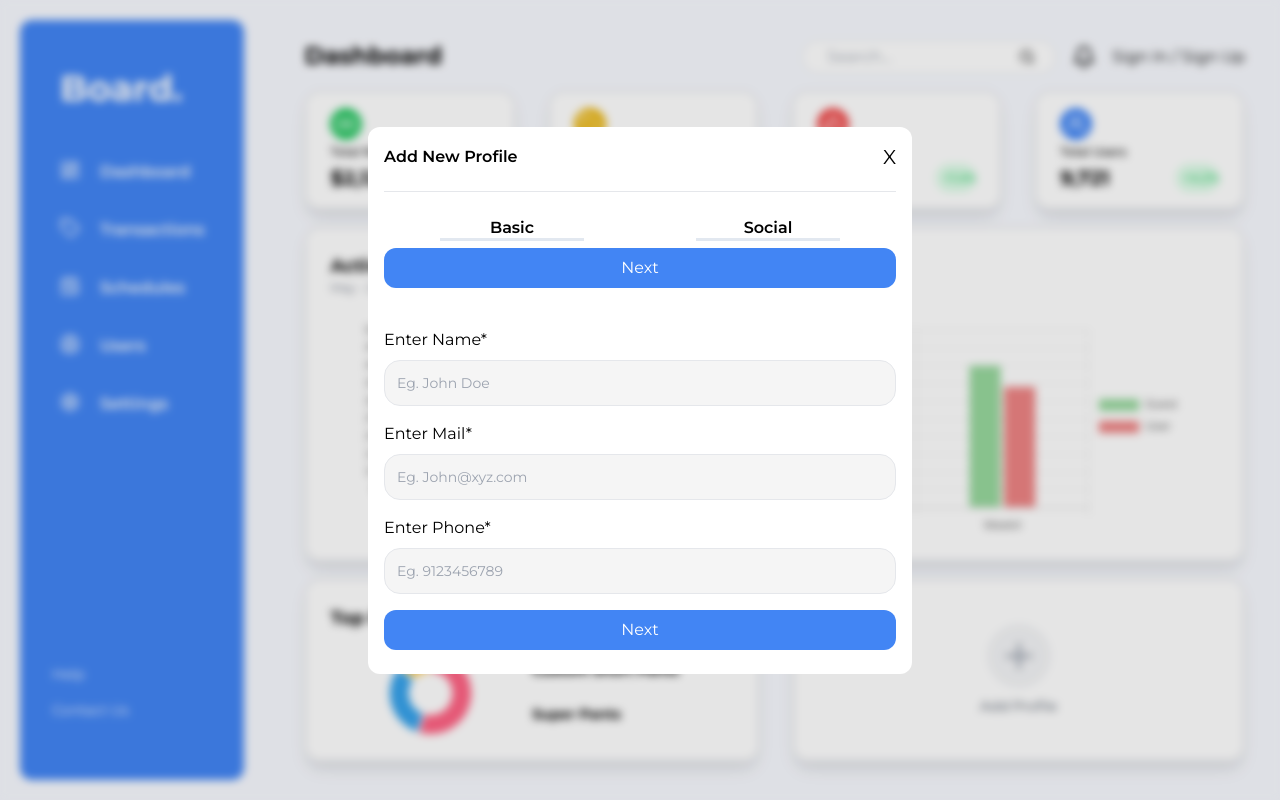
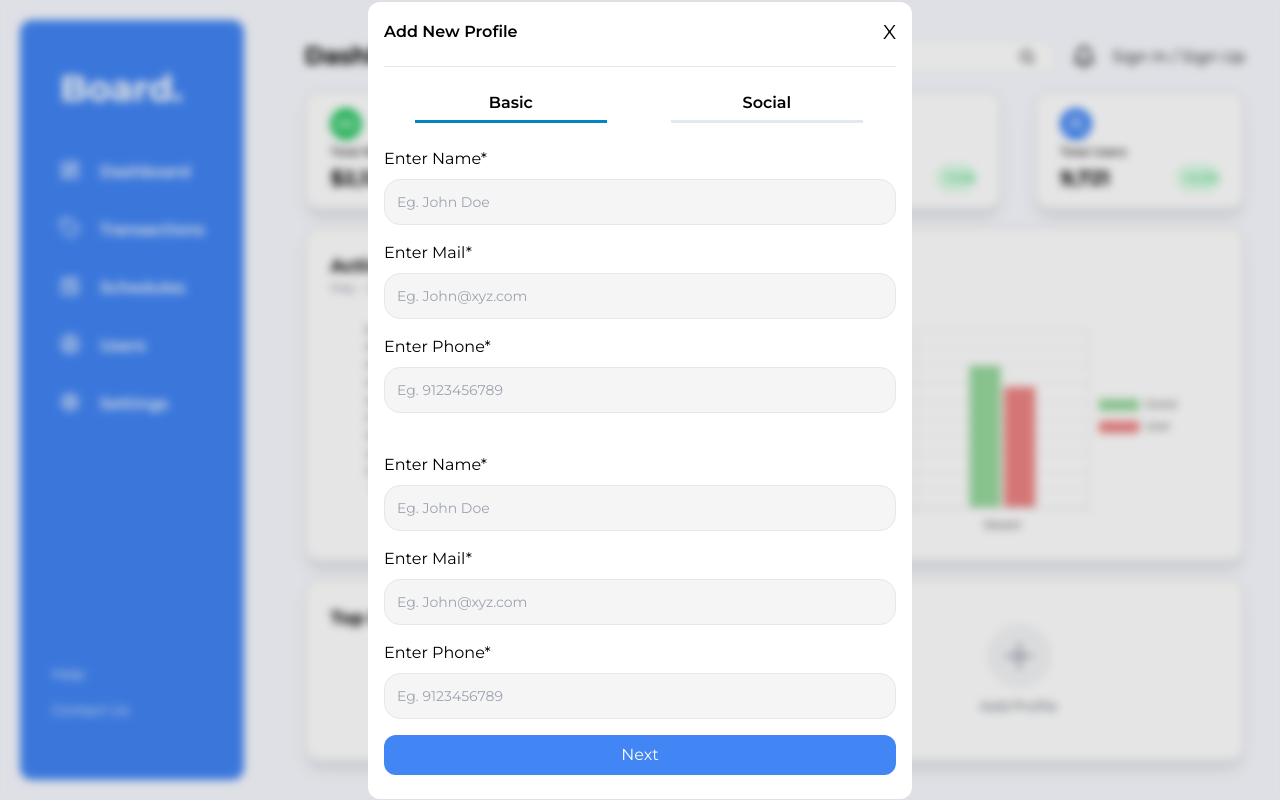
Before and after one commit to thejediboySHASHANK/Dashboard, a Next.js app: page /dashboard in a window 1280 px wide. Both pictures are taken after a click on the icon 1018 px from the left and 656 px from the top of the page. Built offline with nearby package versions, Linux system fonts and the light colour scheme; no server answers.

Commit message:
Push fix on Dashboard updation v6

```diff
--- a/app/globals.css
+++ b/app/globals.css
@@ -15,15 +15,15 @@ input.in {
     @apply w-full border my-2 py-3 px-3 rounded-2xl bg-[#F5F5F5] text-sm;
 }
 
-.step-item {
-    @apply relative flex flex-col justify-center items-center w-36;
+/*.step-item {*/
+/*    @apply relative flex flex-col justify-center items-center w-36;*/
+/*}*/
+
+.step-item{
+    @apply content-[''] bg-slate-200 absolute -bottom-2 w-48 h-[3px];
 }
 
-.step-item::before{
-    @apply content-[''] bg-slate-200 absolute w-full h-[3px];
-}
-
-.active .step-item{
+.active{
     @apply bg-sky-600;
 }
 
--- a/components/Modal.tsx
+++ b/components/Modal.tsx
@@ -2,7 +2,7 @@ import React, {useState} from 'react'
 import Stepper from "@/components/Stepper"
 const Modal = ({isVisible, onClose} : any) => {
     if (!isVisible) return null;
-    const [show, setShow] = useState(false)
+    // const [show, setShow] = useState(false)
 
     return (
         <div className="fixed inset-0 bg-black/10 backdrop-blur-sm flex justify-center items-center"
@@ -24,21 +24,6 @@ const Modal = ({isVisible, onClose} : any) => {
                     <div className="">
                         <Stepper />
                     </div>
-                    <div className="mt-8">
-                        <p className="text-md">Enter Name*</p>
-                        <input className="in" placeholder="Eg. John Doe"/>
-
-                        <p className="font-md mt-2">Enter Mail*</p>
-                        <input className="in" placeholder="Eg. John@xyz.com" />
-
-                        <p className="font-md mt-2">Enter Phone*</p>
-                        <input className="in" placeholder="Eg. 9123456789" />
-
-                        <button className="btn">
-                            Next
-                        </button>
-
-                    </div>
                 </div>
             </div>
         </div>
--- a/components/Stepper.jsx
+++ b/components/Stepper.jsx
@@ -3,19 +3,56 @@ import React, {useState} from 'react'
 const Stepper = () => {
     const steps = ["Basic", "Social"]
     const [currentStep, setCurrentStep] = useState(1)
+    const [complete, setComplete] = useState(false)
+
     return (
         <>
             <div className="flex justify-around">
                 {
                     steps?.map((step, i) => (
                         <div key={i} className="relative flex flex-col justify-center items-center">
-                            <p className="font-semibold mt-6">{step}</p>
-                            <div className={`step-item active`}></div>
+                            <p className="font-semibold mt-6 step">{step}</p>
+                            <div className={`step-item ${currentStep === i+1 && "active"} complete`}></div>
                         </div>
                     ))
                 }
             </div>
-            <button className="btn">Next</button>
+
+            <div>
+                {
+                    steps?.map((step, i) => (
+                        <div>
+                            {i+1 < currentStep || complete ?
+                                <div>
+
+                                </div> :
+                                <div>
+                                    <div className="mt-8">
+                                        <p className="text-md">Enter Name*</p>
+                                        <input className="in" placeholder="Eg. John Doe"/>
+
+                                        <p className="font-md mt-2">Enter Mail*</p>
+                                        <input className="in" placeholder="Eg. John@xyz.com" />
+
+                                        <p className="font-md mt-2">Enter Phone*</p>
+                                        <input className="in" placeholder="Eg. 9123456789" />
+                                    </div>
+                                </div>
+                            }
+                        </div>
+                    ))
+                }
+            </div>
+
+            <button className="btn"
+                    onClick={() => {
+                        currentStep === steps.length ?
+                            setComplete(true) :
+                            setCurrentStep((prev) => prev + 1)
+                    }}
+            >
+                {currentStep === steps.length ? "Done" : "Next"}
+            </button>
         </>
 
     )
```
Also changed, not shown: 1 other file (tests, documents, lock files or other folders).
